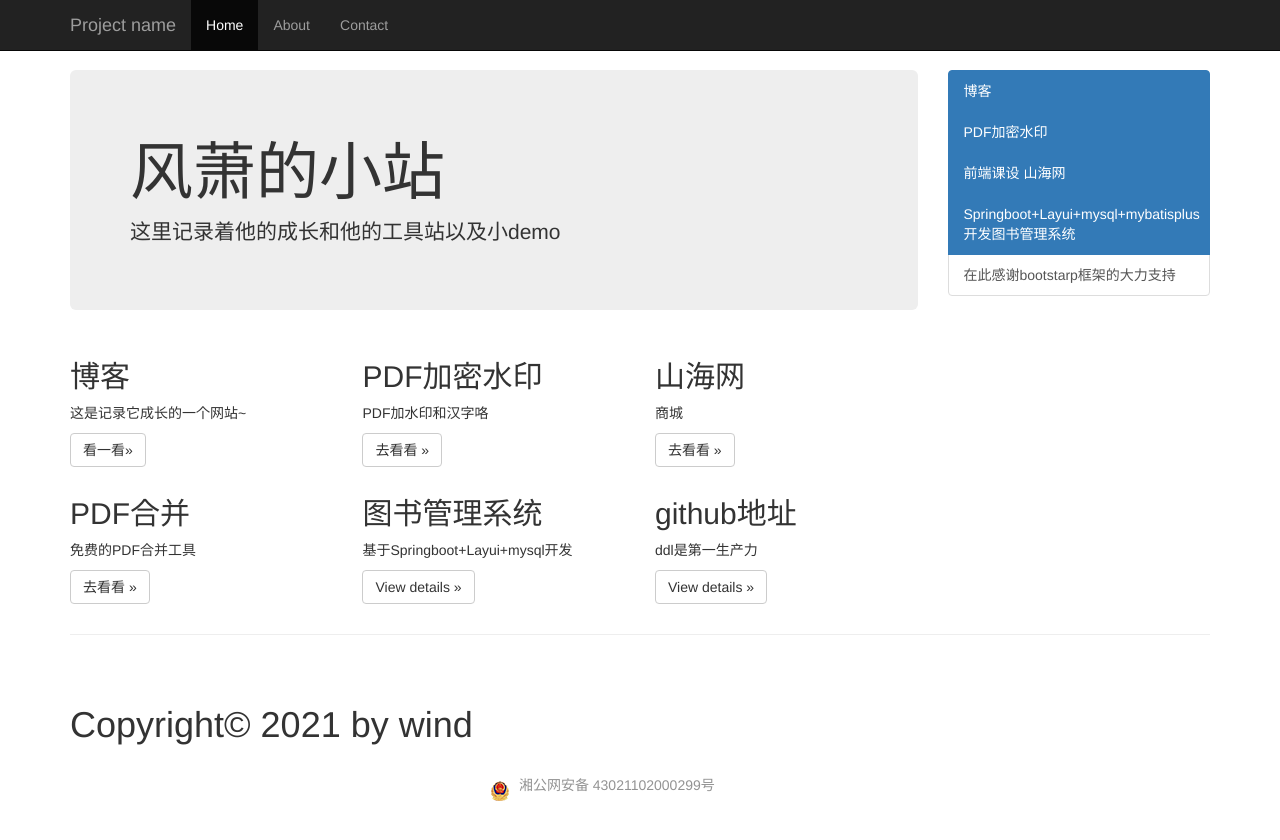
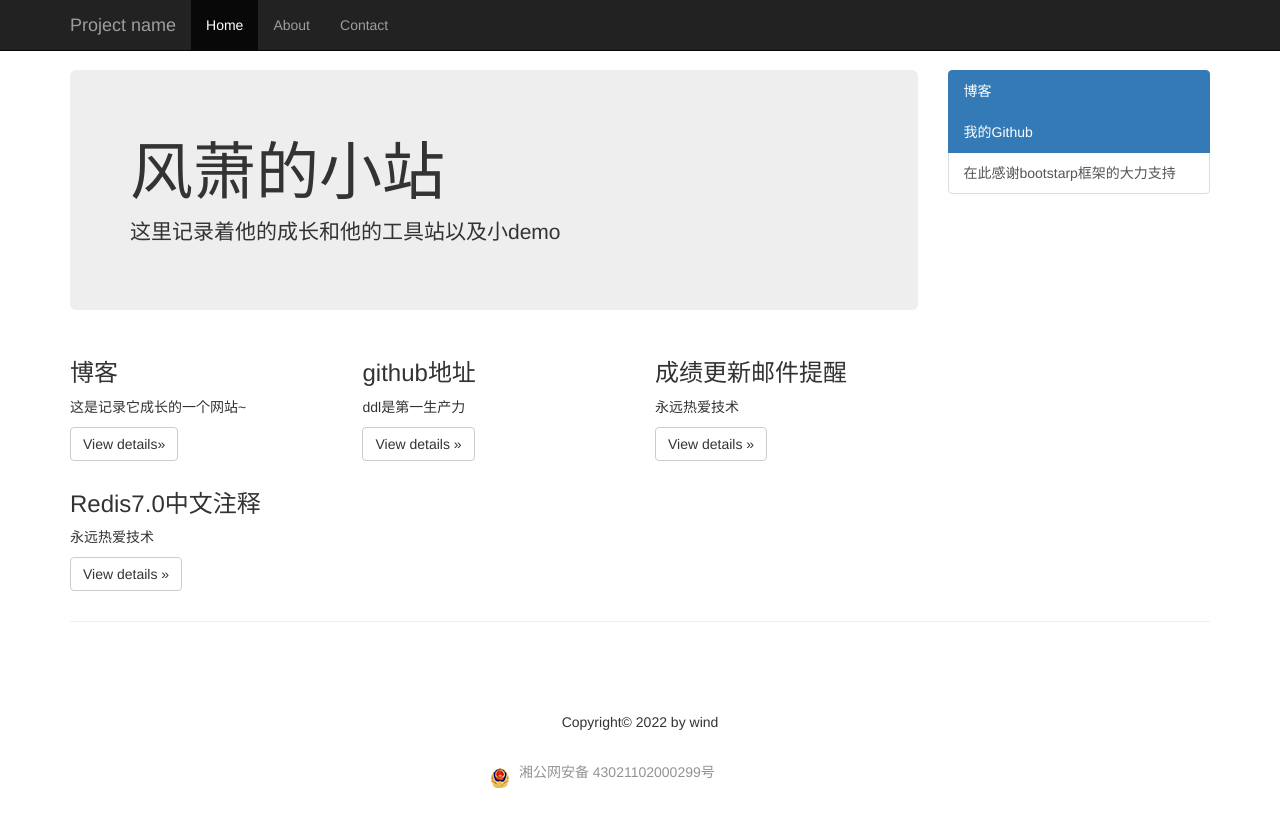
Before and after one commit to fengxiaop/huttop.top, a plain HTML site: page index.html in a window 1280 px wide. Drawn offline with nearby package versions, Linux system fonts and the light colour scheme.

Commit message:
update index.html

```diff
--- a/index.html
+++ b/index.html
@@ -65,34 +65,24 @@
           </div>
           <div class="row">
             <div class="col-xs-6 col-lg-4">
-              <h2>博客</h2>
+              <h3>博客</h3>
               <p>这是记录它成长的一个网站~</p>
-              <p><a class="btn btn-default" href="https://blog.huttop.top" role="button">看一看&raquo;</a></p>
+              <p><a class="btn btn-default" href="https://blog.huttop.top" target="_blank" role="button">View details&raquo;</a></p>
             </div><!--/.col-xs-6.col-lg-4-->
             <div class="col-xs-6 col-lg-4">
-              <h2>PDF加密水印</h2>
-              <p>PDF加水印和汉字咯</p>
-              <p><a class="btn btn-default" href="http://sy.huttop.top:8080/upload.html" role="button">去看看 &raquo;</a></p>
+              <h3>github地址</h3>
+              <p>ddl是第一生产力</p>
+              <p><a class="btn btn-default" href="https://github.com/fengxiaop" target="_blank" role="button">View details &raquo;</a></p>
             </div><!--/.col-xs-6.col-lg-4-->
             <div class="col-xs-6 col-lg-4">
-              <h2>山海网</h2>
-              <p>商城 </p>
-              <p><a class="btn btn-default" href="http://index.huttop.top/" role="button">去看看 &raquo;</a></p>
+              <h3>成绩更新邮件提醒</h3>
+              <p>永远热爱技术</p>
+              <p><a class="btn btn-default" href="https://github.com/fengxiaop/jwxt" target="_blank" role="button">View details &raquo;</a></p>
             </div><!--/.col-xs-6.col-lg-4-->
             <div class="col-xs-6 col-lg-4">
-              <h2>PDF合并</h2>
-              <p>免费的PDF合并工具</p>
-              <p><a class="btn btn-default" href="#" role="button">去看看 &raquo;</a></p>
-            </div><!--/.col-xs-6.col-lg-4-->
-            <div class="col-xs-6 col-lg-4">
-              <h2>图书管理系统</h2>
-              <p>基于Springboot+Layui+mysql开发 </p>
-              <p><a class="btn btn-default" href="http://book.huttop.top:8999" role="button">View details &raquo;</a></p>
-            </div><!--/.col-xs-6.col-lg-4-->
-            <div class="col-xs-6 col-lg-4">
-              <h2>github地址</h2>
-              <p>ddl是第一生产力</p>
-              <p><a class="btn btn-default" href="https://github.com/fengxiaop" role="button">View details &raquo;</a></p>
+              <h3>Redis7.0中文注释</h3>
+              <p>永远热爱技术</p>
+              <p><a class="btn btn-default" href="https://github.com/CN-annotation-team/redis7.0-chinese-annotated" target="_blank" role="button">View details &raquo;</a></p>
             </div><!--/.col-xs-6.col-lg-4-->
           </div><!--/row-->
         </div><!--/.col-xs-12.col-sm-9-->
@@ -100,23 +90,20 @@
         <div class="col-xs-6 col-sm-3 sidebar-offcanvas" id="sidebar">
           <div class="list-group">
             <a href="https://blog.huttop.top" class="list-group-item active">博客</a>
-            <a href="http://sy.huttop.top:8080/upload.html" class="list-group-item active">PDF加密水印</a>
-            <a href="http://index.huttop.top/" class="list-group-item active">前端课设 山海网</a>
-            <a href="http://book.huttop.top:8999/" class="list-group-item active">Springboot+Layui+mysql+mybatisplus 开发图书管理系统</a>
-
+            <a href="http://github.com/fengxiaop" class="list-group-item active">我的Github</a>
             <a href="#" class="list-group-item">在此感谢bootstarp框架的大力支持</a>
           </div>
         </div><!--/.sidebar-offcanvas-->
       </div><!--/row-->
 
       <hr>
-
       <footer>
-        <h1> Copyright&copy; 2021 by wind </h1>
-
+        <br>
+        <br>
+        <p align = "center"> Copyright&copy; 2022 by wind </h1>
         <div style="width:300px;margin:0 auto; padding:20px 0;">
           <img src=备案图标.png></img>
-          <a target="_blank" href="http://www.beian.gov.cn/portal/registerSystemInfo?recordcode=43021102000299" style="display:inline-block;text-decoration:none;height:20px;line-height:20px;"><img src="" style="float:left;"/><p style="float:left;height:20px;line-height:20px;margin: 0px 0px 0px 5px; color:#939393;">湘公网安备 43021102000299号</p></a>
+          <a target="_blank" href="http://www.beian.gov.cn/portal/registerSystemInfo" style="display:inline-block;text-decoration:none;height:20px;line-height:20px;"><img src="" style="float:left;"/><p style="float:left;height:20px;line-height:20px;margin: 0px 0px 0px 5px; color:#939393;">湘公网安备 43021102000299号</p></a>
         </div>
 
       </footer>
```
